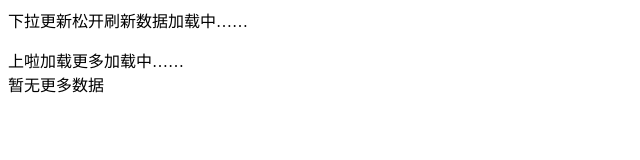
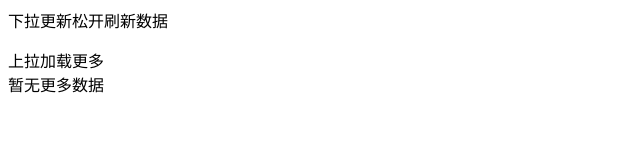
Before and after one commit to rosesun/scrollRefresh, a Vue app: page / in a window 1280 px wide. Shown: the top 160 px of the page, without its empty margins (0-640 px from the left). Built offline with nearby package versions, Linux system fonts and the light colour scheme.

Commit message:
添加加载提示

```diff
--- a/index.html
+++ b/index.html
@@ -2,6 +2,7 @@
 <html>
   <head>
     <meta charset="utf-8">
+    <meta name="viewport" content="width=device-width, initial-scale=1.0, maximum-scale=1.0, minimum-scale=1.0, user-scalable=no">
     <title>scroll-test-two</title>
   </head>
   <body>
--- a/src/App.vue
+++ b/src/App.vue
@@ -1,18 +1,16 @@
 <template>
     <div class="scroll-box">
         <div class="scroll"
-        @touchstart="touchStart($event)"
-        @touchmove="touchMove($event)"
         @touchend="touchEnd($event)">
               <section class="inner">
                   <header class="pull-refresh">
                       <slot name="pull-refresh">
                           <span class="down-tip">下拉更新</span>
                           <span class="up-tip">松开刷新数据</span>
-                          <span class="refresh-tip">加载中……</span>
+                          <span class="refresh-tip" v-show="downLoading">加载中……</span>
                       </slot>
                   </header>
-                  <slot>
+                  <slot
                       <ul>
                           <li v-for="item in dataRefresh">
                               {{ item.name }}
@@ -24,8 +22,8 @@
                   </slot>
                   <footer class="load-more">
                       <slot name="load-more">
-                          <span >上啦加载更多</span>
-                          <span>加载中……</span>
+                          <span >上拉加载更多</span>
+                          <span v-show="upLoading">加载中……</span>
                       </slot>
                   </footer>
                   <div class="nullData" >暂无更多数据</div>
@@ -39,6 +37,8 @@ import axios from 'axios'
 export default {
   data() {
       return{
+          upLoading:false,
+          downLoading:false,
           clientHeight:0,//当前屏幕的高度
           scrollTop:0,//滚出页面顶部距离
           innerHeight:0,//页面高度
@@ -48,31 +48,26 @@ export default {
 
 },
 methods:{
-    touchStart(e){
-        console.log(this.$el.scrollTop);
-
-    },
-    touchMove(e){
-        console.log(this.$el.scrollTop);
-
-    },
     touchEnd(e){
+        var $vm = this;
         this.clientHeight = this.$el.clientHeight;
         this.scrollTop = this.$el.scrollTop;
         this.innerHeight = this.$el.scrollHeight;
-        console.log(123);
-        console.log(this.$el.scrollTop + 'dd1');//滚出页面的高度
-        console.log(this.$el.clientHeight + 'dd2');//当前屏幕的高度
-        console.log(this.$el.scrollHeight + 'dd3');//当前页面的高度
+        console.log(this.$el.scrollTop);//滚出页面的高度
+        console.log(this.$el.clientHeight);//当前屏幕的高度
+        console.log(this.$el.scrollHeight);//当前页面的高度
 
         if( this.scrollTop + this.clientHeight + 5 >= this.innerHeight){
             console.log('到达底部');
-            this.getList();
+            $vm.upLoading = true;
+            $vm.getList();
+
         }else{
             console.log('未到达底部')
         }
         if (this.scrollTop == 0){
             console.log('到达顶部');
+            this.downLoading = true;
             this.refresh();
 
         }
@@ -82,13 +77,15 @@ methods:{
         axios.get('/api/moreData').then((res) => {
             if(res.data.success){
                 this.dataList = this.dataList.concat(res.data.dataList);
-
             } else {
                 console.log(res)
             }
+            this.upLoading = false;
 
         }).catch( (error) => {
-            console.log(error)
+            console.log(error);
+            this.upLoading = false;
+
         });
     },
     refresh(){
@@ -98,8 +95,10 @@ methods:{
             } else {
                 console.log(res);
             }
+            this.downLoading = false;
         }).catch( (error) => {
             console.log(error);
+            this.downLoading = false;
         })
     }
 
@@ -117,7 +116,7 @@ html,body{
     overflow: scroll;
 }
 .scroll{
-    height:2000px;
+    height:1000px;
 }
 
 </style>
```
